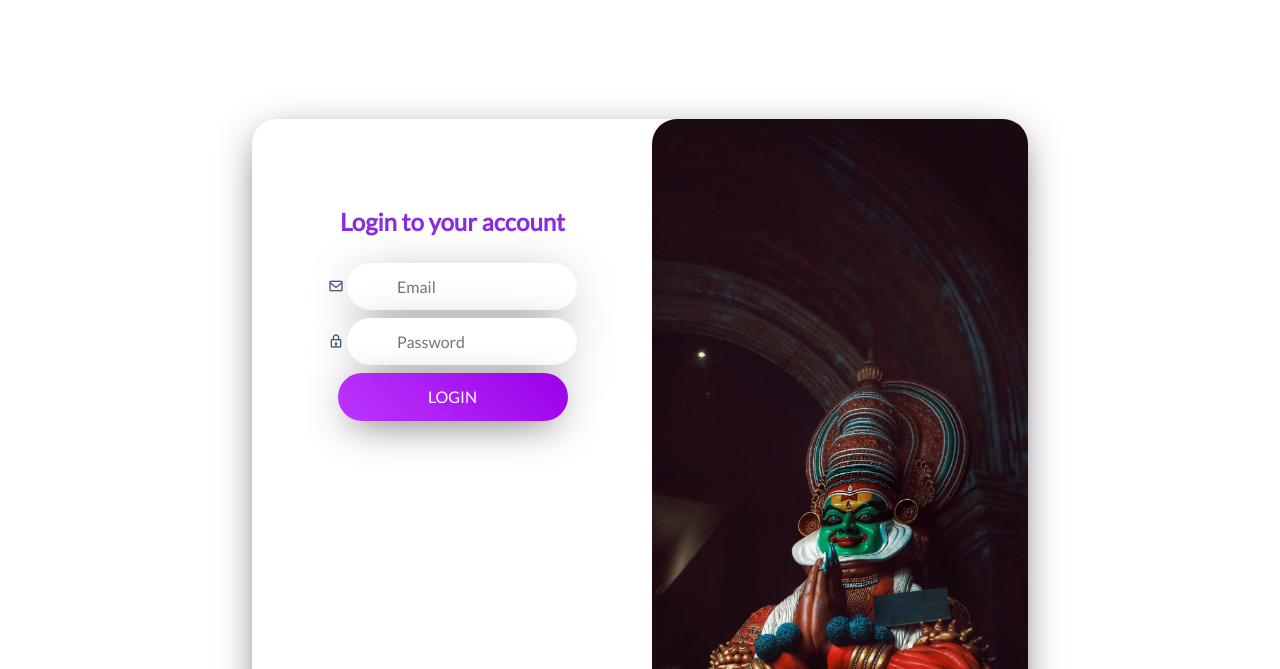
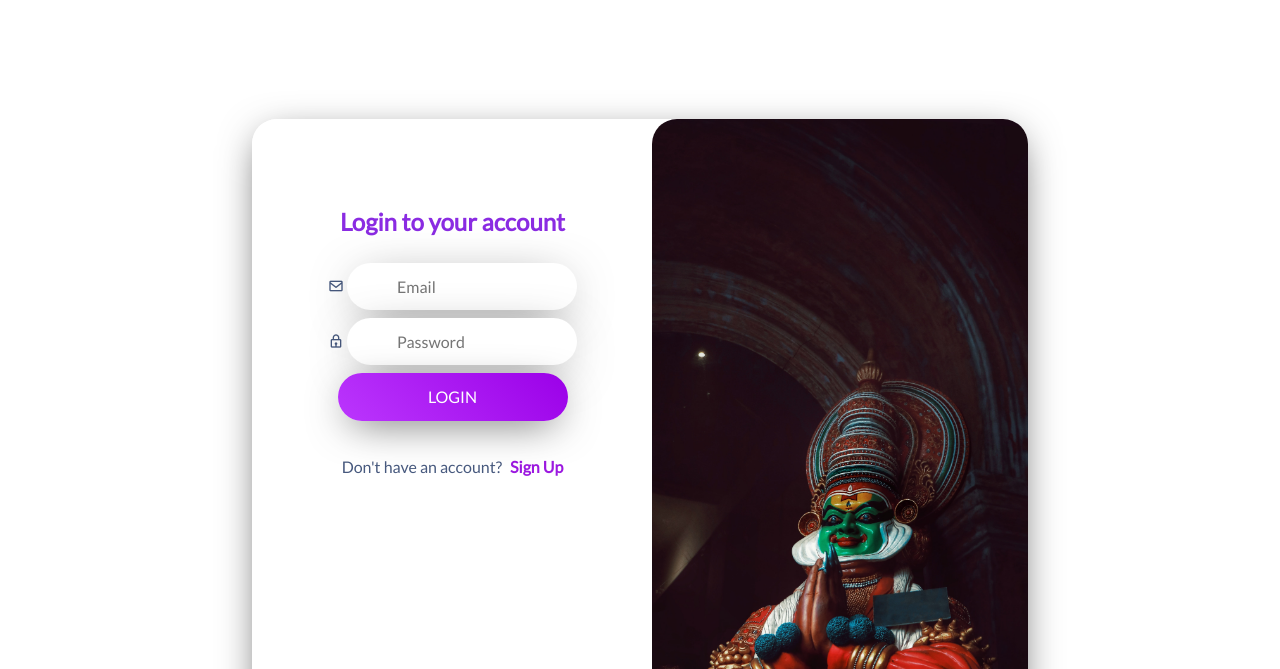
Before and after one commit to vignesh-k07/Kerala-Tourism, a plain HTML site: page signin.html in a window 1280 px wide. Shown: the part 131-800 px from the top of the page. Drawn offline with nearby package versions, Linux system fonts and the light colour scheme; a web font is replaced by a local one.

Commit message:
Update signin.html

```diff
--- a/signin.html
+++ b/signin.html
@@ -80,6 +80,10 @@
                                 </div>
                                 <input type="submit" class="butt" value="LOGIN">
                             </form>
+                            <div class="d-flex justify-content-center mt-4">
+                                <p>Don't have an account?</p>
+                                <a class="ms-2" href="signup.html">Sign Up</a>
+                            </div>
                         </div>
                     </div>
                     <div class="col-md-6">
```
